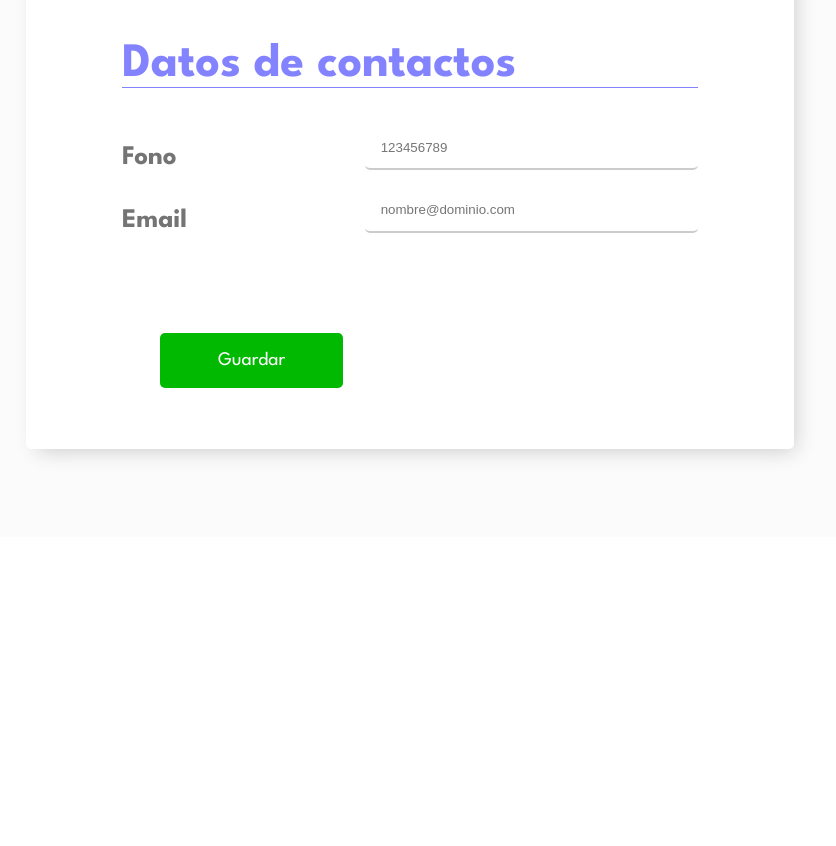
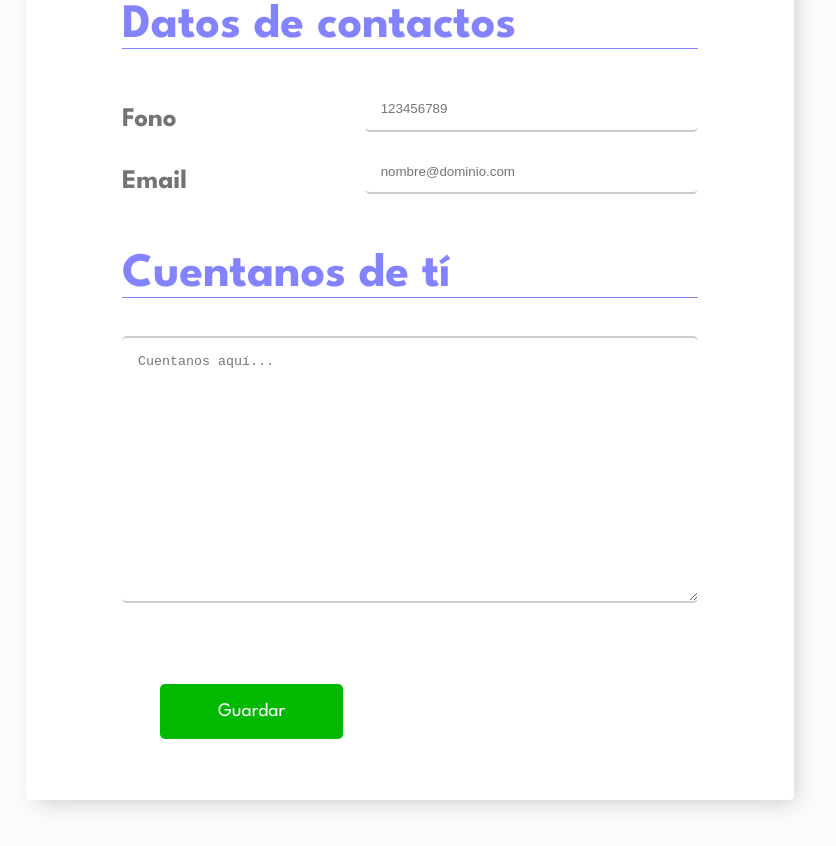
Before and after one commit to JorgeAlfaroAguirre/CVGenarator, a plain HTML site: page form_curriculum.html in a window 1280 px wide. Shown: the part 898-1744 px from the top of the page, without its empty margins (230-1066 px from the left). Before the commit the page ends 1435 px from the top, so only its background shows below. Drawn offline with Linux system fonts and the light colour scheme.

Commit message:
Textarea y css en form curriculum

```diff
--- a/assets/css/form_cv.css
+++ b/assets/css/form_cv.css
@@ -13,6 +13,7 @@ body {
 
 .main {
   overflow: hidden;
+  height: auto;
   /* height: 100vh;
   display: grid; */
   margin: 0 auto;
@@ -108,6 +109,7 @@ body {
   max-width: 1440px;
   background-color: #fbfbfb;
   min-height: 100vh;
+  height: auto;
   margin: 0 auto;
   display: flex;
   justify-content: center;
@@ -116,7 +118,7 @@ body {
 
 .body_content {
   width: 60%;
-  height: 100%;
+  height: auto;
   padding: 2em 2em;
   background-color: #fff;
   font-size: 1.2em;
@@ -136,7 +138,7 @@ body {
 }
 
 .section_form{
-  margin:.5em 0 4em;
+  margin:.5em 0 3em;
 }
 
 .group_input {
@@ -165,7 +167,7 @@ body {
 
 .input_account {
   grid-area: input;
-  width: 25em;
+  width: max(200px, 25em);
   border-radius: 5px;
   border: 0.2em solid rgba(194, 194, 194, 0.829);
   border-top: 0;
@@ -195,6 +197,18 @@ input:invalid{
   }
 }
 
+.textarea_account{
+  display: block;
+  height: 20em;
+  width: 100%;
+  padding:1.2em;
+  border-radius: 5px;
+  outline: none;
+  border: 0.2em solid rgba(194, 194, 194, 0.829);
+  border-left: 0;
+  border-right: 0;
+}
+
 .input_acount:focus {
   outline: none;
   border: 0.2em solid rgba(55, 55, 255, 0.486);
--- a/form_curriculum.html
+++ b/form_curriculum.html
@@ -56,7 +56,7 @@
                       class="input_account input_save_account"
                       name="name_completed"
                       placeholder="Jhon Andrew"
-                      pattern="[a-zA-Z]+\"
+                      pattern="[a-zA-Z][a-zA-Z\s]*"
                     />
                   </div>
                   <div class="group_input">
@@ -69,7 +69,7 @@
                       class="input_account input_save_account"
                       name="lastName_completed"
                       placeholder="Perez Rodriguez"
-                      pattern="[a-zA-Z]+\"
+                      pattern="[a-zA-Z][a-zA-Z\s]*"
                     />
                   </div>
                   <div class="group_input">
@@ -101,7 +101,7 @@
                       class="input_account input_save_account"
                       name="country_completed"
                       placeholder="USA"
-                      pattern="[a-zA-Z0-9]+\"
+                      pattern="[a-zA-Z][a-zA-Z\s]*"
                     />
                   </div>
                   <div class="group_input">
@@ -114,7 +114,7 @@
                       class="input_account input_save_account"
                       name="state_completed"
                       placeholder="Colorado"
-                      pattern="[a-zA-Z0-9]+\"
+                      pattern="[a-zA-Z][a-zA-Z\s]*"
                     />
                   </div>
                   <div class="group_input">
@@ -127,7 +127,7 @@
                       class="input_account input_save_account"
                       name="city_completed"
                       placeholder="Denver"
-                      pattern="[a-zA-Z0-9]+\"
+                      pattern="[a-zA-Z][a-zA-Z\s]*"
                     />
                   </div>
                   <div class="group_input">
@@ -140,7 +140,7 @@
                       class="input_account input_save_account"
                       name="dir_completed"
                       placeholder="Broadway 1234"
-                      pattern="[a-zA-Z0-9]+\"
+                      pattern="[a-zA-Z0-9][a-zA-Z0-9\s]*"
 
                     />
                   </div>
@@ -177,6 +177,21 @@
                     />
                   </div>
                 </section>
+                <section class="section_form">
+                  <!----------------------------------------------->
+                  <!------------ Datos de presentación ------------>
+                  <!----------------------------------------------->
+                  <h2 class="title_perfil">Cuentanos de tí</h2>
+
+                    <textarea
+                      id="about_you_completed"
+                      type="text"
+                      class="textarea_account input_save_account"
+                      name="about_you_completed"
+                      placeholder="Cuentanos aquí..."
+                    ></textarea>
+
+                </section>
               </form>
               <div class="group_button">
                 <a href="#" class="btn_perfil_save">Guardar</a>
```
